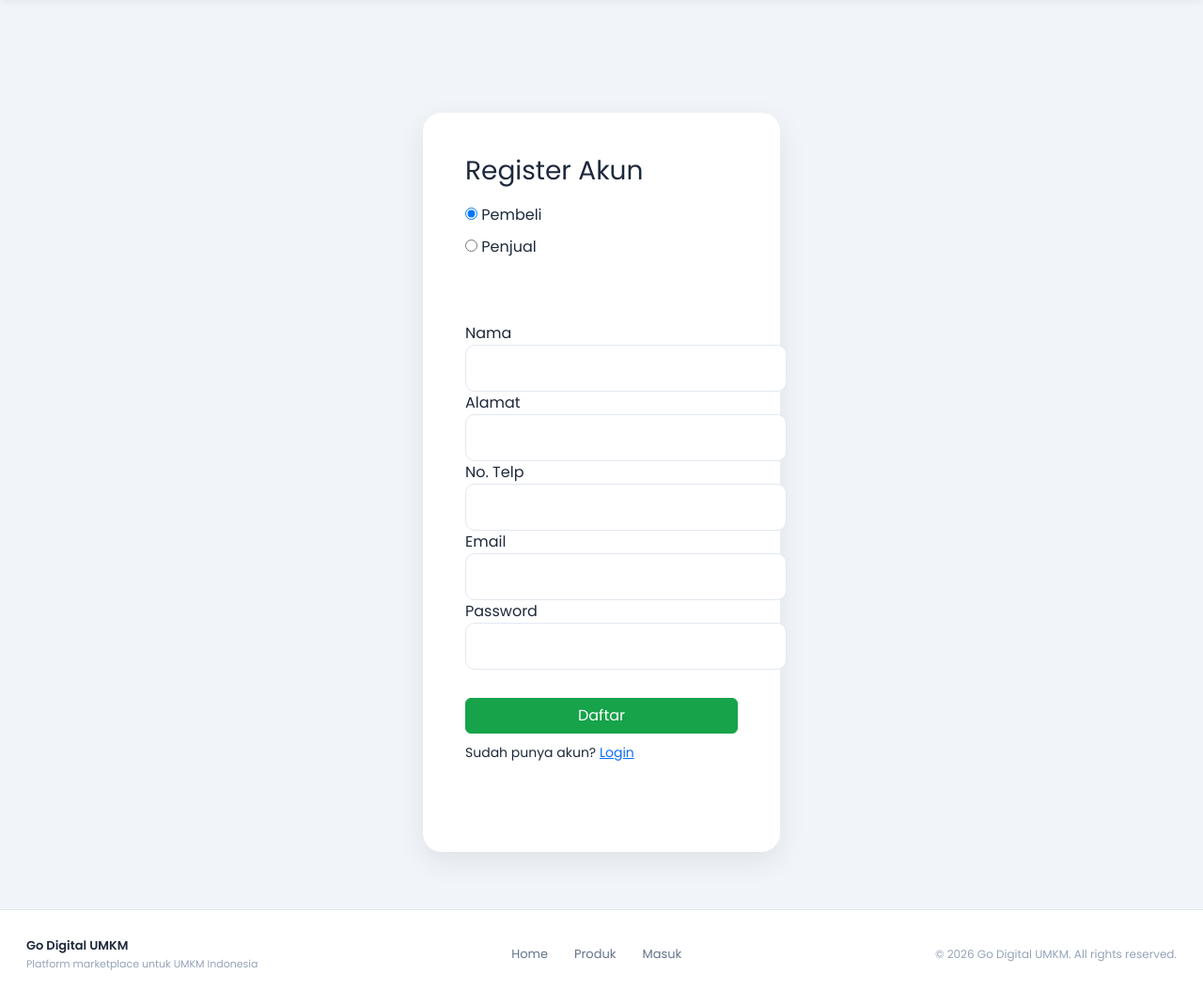
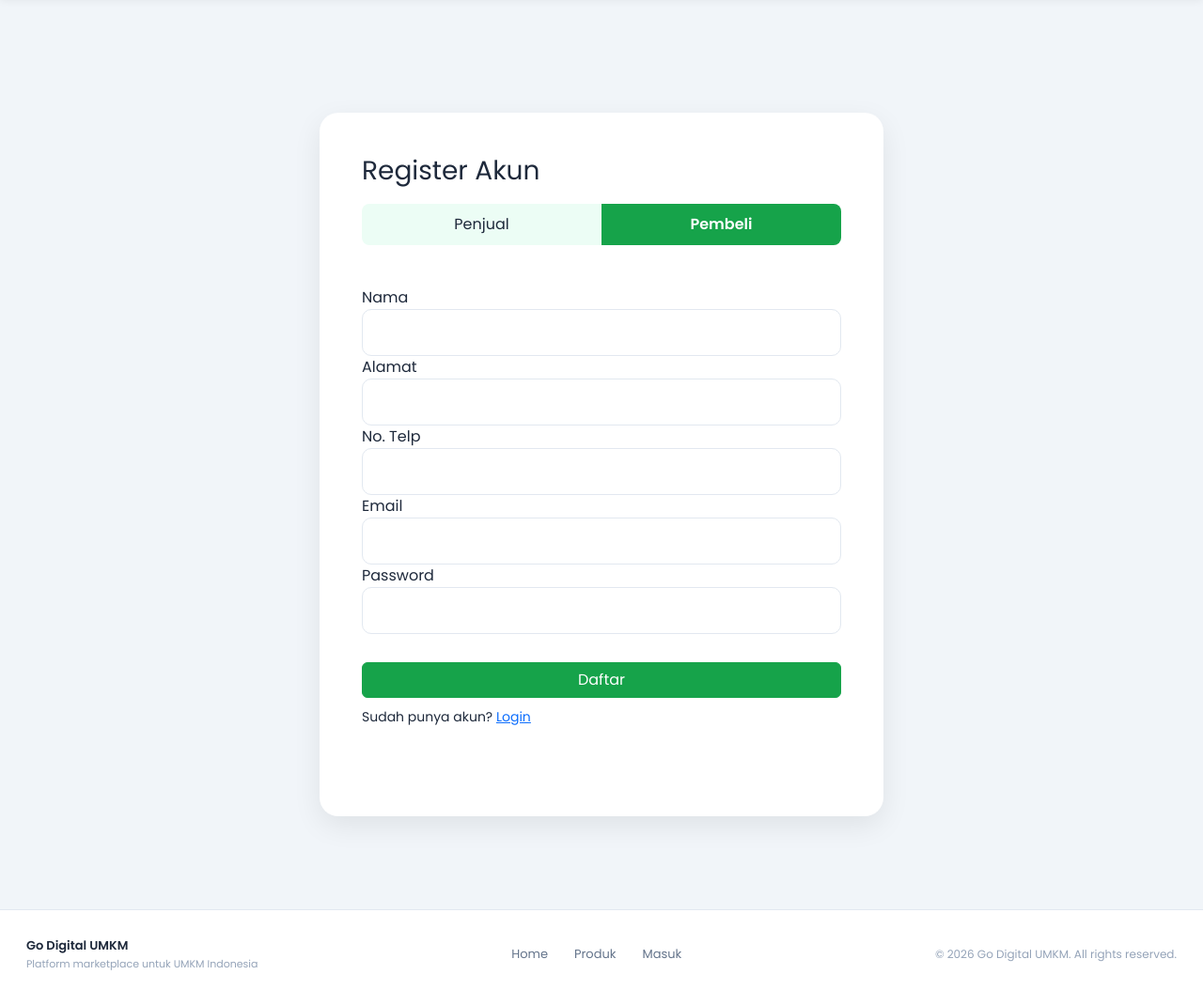
Before and after one commit to victor-isMe/go-digital-umkm-v0, a PHP site: page /index.php?page=register in a window 1280 px wide. Shown: the part 61-1115 px from the top of the page at 94% size. Run offline with PHP 8.4, Linux system fonts and the light colour scheme.

Commit message:
Memberikan tampilan swicth role pada register page

```diff
--- a/assets/css/style.css
+++ b/assets/css/style.css
@@ -118,7 +118,7 @@ body {
 ============================================================ */
 
 .login-box {
-    width: 380px;
+    width: 600px;
     margin: 120px auto;
     background: white;
     padding: 45px;
@@ -133,6 +133,7 @@ body {
 }
 
 .login-box input {
+    width: 100%;
     padding: 12px;
     border-radius: 10px;
     border: 1px solid #e2e8f0;
@@ -147,6 +148,38 @@ body {
 
 .login-form button {
     margin-top: 20px;
+}
+
+.role-switch {
+    display: flex;
+    background: #ecfdf5;
+    border-radius: 8px;
+    overflow: hidden;
+}
+.role-switch input {
+    display: none;
+}
+.role-switch label {
+    flex: 1;
+    padding: 10px;
+    text-align: center;
+    cursor: pointer;
+    font-weight: 500;
+    transition: 0.1s;
+}
+#penjual:checked + label {
+    background: #ccc;
+}
+#pembeli:checked + label {
+    background: #ccc;
+}
+#penjual:checked + label, #pembeli:checked + label {
+    background: #16a34a;
+}
+input[type="radio"]:checked + label {
+    background: #16a34a;
+    color: white;
+    font-weight: bold;
 }
 
 /* ============================================================
--- a/register.php
+++ b/register.php
@@ -4,14 +4,15 @@
 
             <h3>Register Akun</h3>
 
-            <label>
-                <input type="radio" name="role" value="pembeli" checked onclick="toggleForm()"> Pembeli
-            </label>
-            <label>
-                <input type="radio" name="role" value="penjual" onclick="toggleForm()"> Penjual
-            </label>
+            <div class="role-switch">
+                <input id="penjual" type="radio" name="role" value="penjual" onclick="toggleForm()">
+                <label for="penjual">Penjual</label>
 
-            <br><br>
+                <input id="pembeli" type="radio" name="role" value="pembeli" checked onclick="toggleForm()">
+                <label for="pembeli">Pembeli</label>
+            </div>
+
+            <br>
 
             <div id="formPembeli">
                 <label for="nama">Nama</label><br>
```
